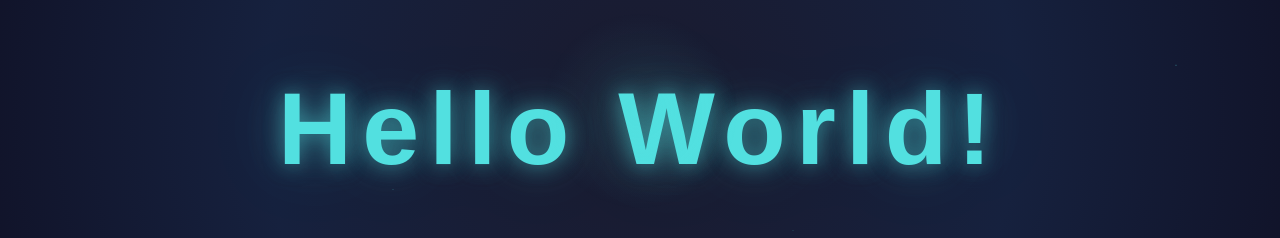
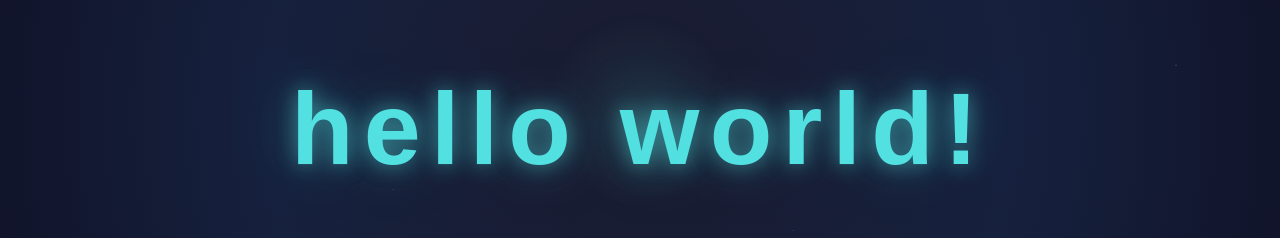
Before and after one commit to sannersss/hello-world, a plain HTML site: page index.html in a window 1280 px wide. Shown: the part 289-527 px from the top of the page. Drawn offline with Linux system fonts and the light colour scheme.

Commit message:
change to lower caps

```diff
--- a/index.html
+++ b/index.html
@@ -111,7 +111,7 @@ let mouseX = window.innerWidth / 2;
     <div class="cursor-glow"></div>
     <div class="particles"></div>
     <div class="container">
-        <h1 class="hello-world">Hello World!</h1>
+        <h1 class="hello-world">hello world!</h1>
     </div>
 
     <script>
```
